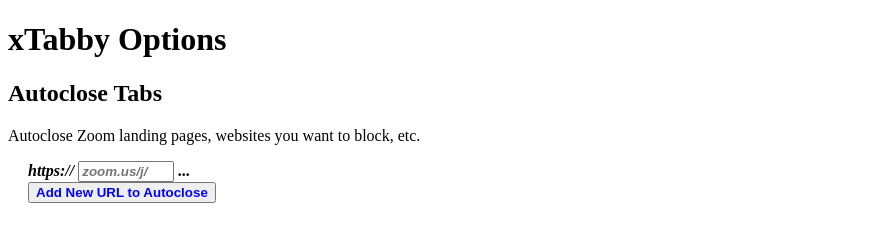
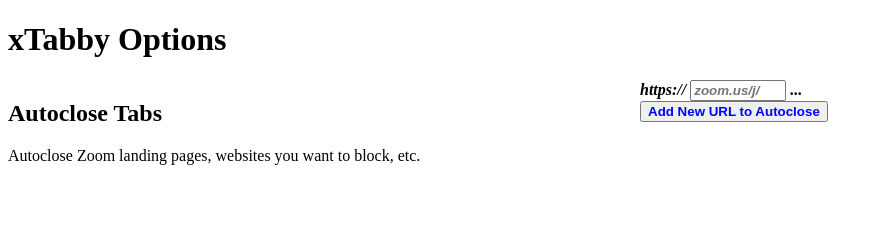
Before and after one commit to ainzacruz/xTabby, a browser extension: page options.html in a window 1280 px wide. Shown: the whole page, without its empty margins (0-883 px from the left). Drawn offline with Linux system fonts and the light colour scheme.

Commit message:
reformat options page

```diff
--- a/options.html
+++ b/options.html
@@ -4,8 +4,15 @@
   <title>xTabby Options</title>
   <script defer src="options.js"></script>
   <style>
-    .settings-div {
-      margin-left: 20px;
+    .option {
+      display: flex;
+      flex-direction: row;
+    }
+    .option-header {
+      width: 50%;
+    }
+    .option-content {
+      width: 50%;
     }
     #add-btn{
       color: blue;
@@ -30,10 +37,12 @@
 <body>
 
   <h1>xTabby Options</h1>
-
+  <div class="option">
+    <div class="option-header">
       <h2>Autoclose Tabs</h2>
       <p>Autoclose Zoom landing pages, websites you want to block, etc.</p>
-  <div class="settings-div">
+    </div>
+    <div class="option-content">
       <form id="add-form">
         <div id="add-input-container">
           <span>https://</span>
@@ -44,5 +53,12 @@
       </form>
       <ul id="url-prefixes"></ul>
     </div>
+  </div>
+  <!-- <div class="option">
+    <div class="option-header">
+      <h2>Another Option</h2>
+    </div>
+    <div class="option-content">Another Option Content</div>
+  </div> -->
 </body>
 </html>
```
Lines whose indentation alone changed are shown as unchanged.
